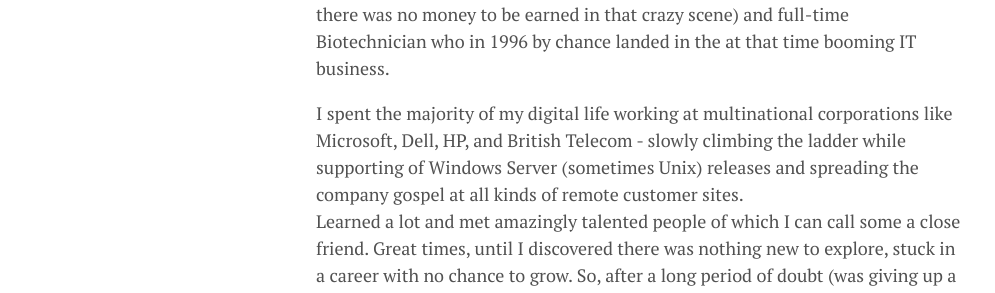
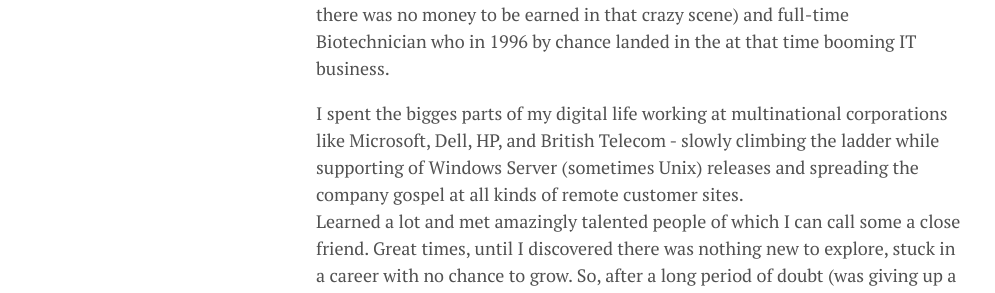
Before and after one commit to lgeurts/lgeurts.github.io, a Jekyll site: the page built from about.md, in a window 1280 px wide. Shown: the part 582-875 px from the top of the page, without its empty margins (0-995 px from the left). Built offline with Jekyll 4.4.1, drawn with Linux system fonts in a browser that asks for light colours; nearby versions of some CDN libraries.

Commit message:
Update about.md

```diff
--- a/about.md
+++ b/about.md
@@ -7,7 +7,7 @@
 
 I’m a Flemish native, a former on-call Musician (took me less than a year to learn there was no money to be earned in that crazy scene) and full-time Biotechnician who in 1996 by chance landed in the at that time booming IT business.
 
-I spent the majority of my digital life working at multinational corporations like Microsoft, Dell, HP, and British Telecom - slowly climbing the ladder while supporting of Windows Server (sometimes Unix) releases and spreading the company gospel at all kinds of remote customer sites. <br> Learned a lot and met amazingly talented people of which I can call some a close friend. Great times, until I discovered there was nothing new to explore, stuck in a career with no chance to grow. So, after a long period of doubt (was giving up a good paying job without even knowing what to do next) I pulled the trigger, quit, booked a flight to Paris and started as a one-man-shop. <br>Regrets? No, I've had my share of blunders and absurdities creeping in but never would go back.
+I spent the bigges parts of my digital life working at multinational corporations like Microsoft, Dell, HP, and British Telecom - slowly climbing the ladder while supporting of Windows Server (sometimes Unix) releases and spreading the company gospel at all kinds of remote customer sites. <br> Learned a lot and met amazingly talented people of which I can call some a close friend. Great times, until I discovered there was nothing new to explore, stuck in a career with no chance to grow. So, after a long period of doubt (was giving up a good paying job without even knowing what to do next) I pulled the trigger, quit, booked a flight to Paris and started as a one-man-shop. <br>Regrets? No, I've had my share of blunders and absurdities creeping in but never would go back.
 
 What else? I’m interested in far too much topics ranging from science to history, kendo, trekking the Alps, my (2008) Suzuki GSXR-600, driving the neighbours to insanity when rehearsing paradiddles, and more.
 
```
